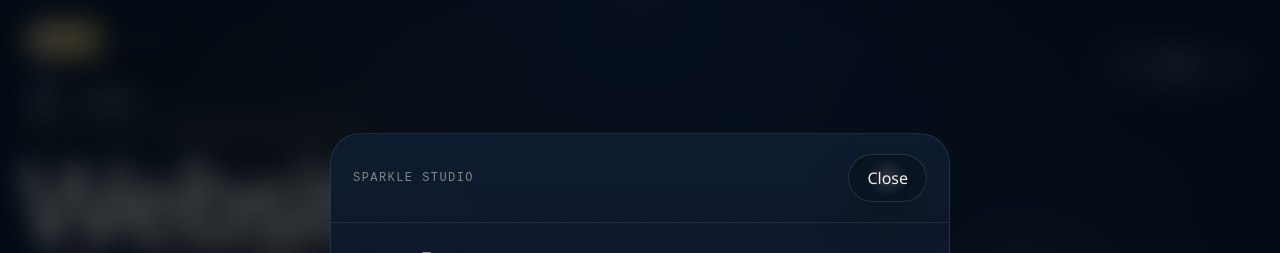
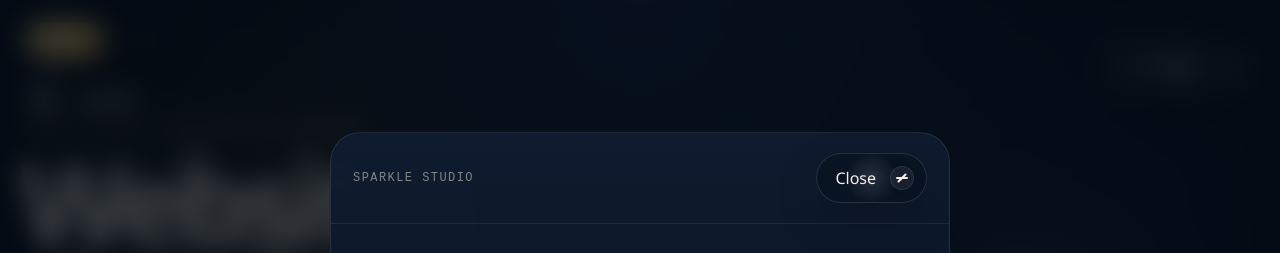
Before and after one commit to sw8tx/sw8tx.lol, a Next.js app: page / in a window 1280 px wide. Both pictures are taken after a click on the button "MENU". Shown: the top 253 px of the page. Built offline with nearby package versions, Linux system fonts and the light colour scheme.

Commit message:
Add animated menu close button

```diff
--- a/components/HomePageClient.tsx
+++ b/components/HomePageClient.tsx
@@ -531,9 +531,33 @@ export function HomePageClient() {
               >
                 <div className="menu-topbar">
                   <span className="menu-badge">{copy.menuBadge}</span>
-                  <button className="menu-close" onClick={() => setMenuOpen(false)} type="button">
-                    {copy.close}
-                  </button>
+                  <motion.button
+                    className="menu-close"
+                    onClick={() => setMenuOpen(false)}
+                    onPointerLeave={handleSurfaceLeave}
+                    onPointerMove={handleSurfaceMove}
+                    type="button"
+                    whileHover={reduceMotion ? undefined : { y: -2, scale: 1.01 }}
+                    whileTap={reduceMotion ? undefined : { scale: 0.985 }}
+                  >
+                    <span className="menu-close-label">{copy.close}</span>
+                    <motion.span
+                      className="menu-close-icon"
+                      aria-hidden="true"
+                      whileHover={reduceMotion ? undefined : { rotate: 225, scale: 1.08 }}
+                      transition={{ duration: 0.56, ease: [0.22, 1, 0.36, 1] }}
+                    >
+                      <span className="menu-close-icon-ring" />
+                      <motion.span
+                        whileHover={reduceMotion ? undefined : { rotate: 20, scaleX: 1.1 }}
+                        transition={{ duration: 0.42, ease: [0.22, 1, 0.36, 1] }}
+                      />
+                      <motion.span
+                        whileHover={reduceMotion ? undefined : { rotate: -20, scaleX: 1.1 }}
+                        transition={{ duration: 0.42, ease: [0.22, 1, 0.36, 1] }}
+                      />
+                    </motion.span>
+                  </motion.button>
                 </div>
                 <div className="menu-panel">
                   {copy.menuItems.map((item, index) => (
--- a/styles/globals.css
+++ b/styles/globals.css
@@ -332,6 +332,62 @@ img {
   box-shadow: var(--shadow-soft);
   backdrop-filter: blur(14px);
   transition: transform 180ms ease, border-color 180ms ease, background 180ms ease;
+}
+
+.menu-close {
+  gap: 14px;
+  padding-right: 12px;
+  padding-left: 18px;
+}
+
+.menu-close-label {
+  position: relative;
+  z-index: 1;
+}
+
+.menu-close-icon {
+  position: relative;
+  z-index: 1;
+  width: 24px;
+  height: 24px;
+  flex: 0 0 24px;
+  display: inline-grid;
+  place-items: center;
+  border-radius: 999px;
+  background: rgba(255, 255, 255, 0.055);
+  box-shadow:
+    inset 0 0 0 1px rgba(255, 255, 255, 0.08),
+    0 8px 18px rgba(0, 0, 0, 0.18);
+}
+
+.menu-close-icon-ring {
+  position: absolute;
+  inset: -4px;
+  border-radius: 999px;
+  border: 1px solid rgba(242, 200, 90, 0.14);
+  opacity: 0;
+  transform: scale(0.84);
+  transition:
+    opacity 220ms ease,
+    transform 320ms var(--ease),
+    border-color 220ms ease;
+}
+
+.menu-close-icon span {
+  position: absolute;
+  width: 12px;
+  height: 2px;
+  border-radius: 999px;
+  background: currentColor;
+  transform-origin: center;
+}
+
+.menu-close-icon span:first-child {
+  transform: rotate(45deg);
+}
+
+.menu-close-icon span:last-child {
+  transform: rotate(-45deg);
 }
 
 .menu-toggle::after {
@@ -1129,6 +1185,19 @@ img {
     border-color: rgba(242, 200, 90, 0.4);
   }
 
+  .menu-close:hover .menu-close-icon {
+    background: rgba(242, 200, 90, 0.1);
+    box-shadow:
+      inset 0 0 0 1px rgba(242, 200, 90, 0.2),
+      0 10px 24px rgba(0, 0, 0, 0.22);
+  }
+
+  .menu-close:hover .menu-close-icon-ring {
+    opacity: 1;
+    transform: scale(1);
+    border-color: rgba(242, 200, 90, 0.28);
+  }
+
   .work-card:hover,
   .process-card:hover,
   .contact-panel:hover,
@@ -1260,6 +1329,11 @@ img {
     width: 100%;
   }
 
+  .menu-close {
+    gap: 10px;
+    padding-right: 12px;
+  }
+
   .hero-wordmark {
     inset: 12% 0 auto;
   }
```
Also changed, not shown: codex.txt.
